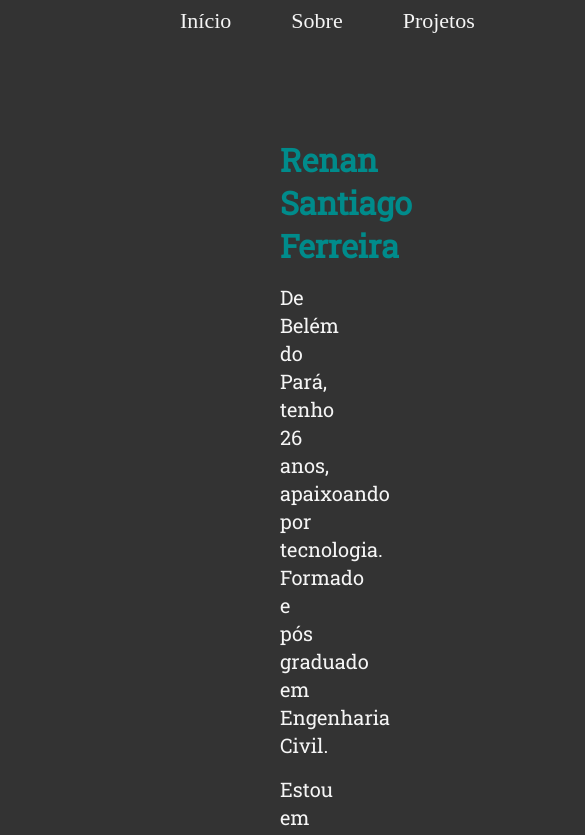
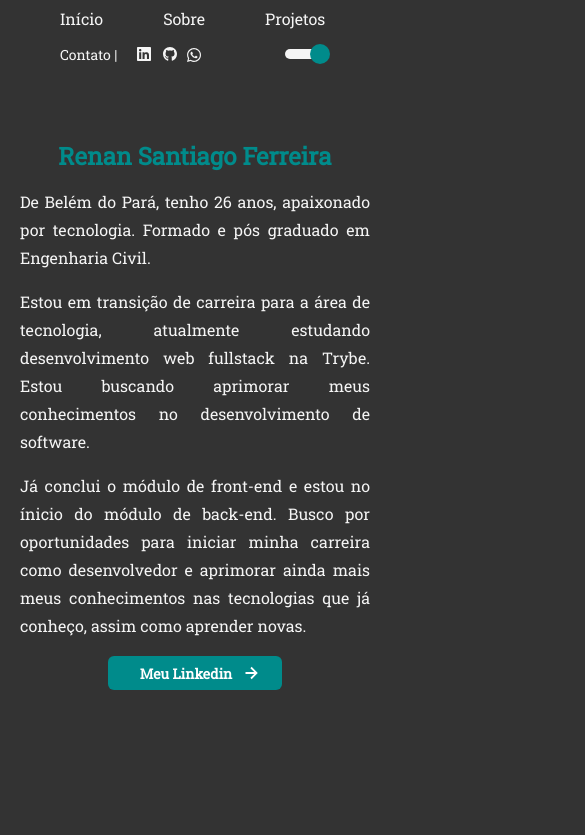
Before and after one commit to Renansf8/Renansf8.github.io, a React (Create React App) app in the folder portfolio/: page /sobre in a window 390 px wide. Shown: the top 835 px of the page, 585 px wide, since content can reach past the window. Built offline with nearby package versions, Linux system fonts and the light colour scheme.

Commit message:
Adiciona responsividade na pagina sobre

```diff
--- a/portfolio/src/components/Navbar/index.tsx
+++ b/portfolio/src/components/Navbar/index.tsx
@@ -2,7 +2,7 @@ import React, { useContext } from 'react';
 import Switch from 'react-switch';
 import { FaLinkedin, FaGithub, FaWhatsapp } from 'react-icons/fa';
 import { Link } from 'react-router-dom';
-import { NavBar, ContactContainer, NavContainer } from './styles';
+import { NavBar, ContactContainer, NavContainer, SwitchContainer } from './styles';
 import Tooltip from '../../components/Tooltip';
 import { TooltipTarget } from '../../components/Tooltip/styles';
 import { CenterContainer } from '../../components/Tooltip/styles';
@@ -51,6 +51,7 @@ const Navbar: React.FC<NavbarProps> = ({ swtichTheme }) => {
           <CenterContainer position="bottom"></CenterContainer>
         </Tooltip>
       </ContactContainer>
+      <SwitchContainer>
         <Switch
           onChange={swtichTheme}
           checked={title === 'dark'}
@@ -64,6 +65,7 @@ const Navbar: React.FC<NavbarProps> = ({ swtichTheme }) => {
           offHandleColor="#505152"
           onHandleColor={colors.primary}
         />
+      </SwitchContainer>
     </NavBar>
   );
 };
--- a/portfolio/src/components/Navbar/styles.ts
+++ b/portfolio/src/components/Navbar/styles.ts
@@ -7,17 +7,42 @@ export const NavBar = styled.nav`
   padding: 8px;
   padding-left: 120px;
   padding-right: 40px;
+
+  @media screen and (max-width: 1000px) and (min-width: 500px) {
+    display: flex;
+    max-width: 900px;
+    margin: 0 auto;
+    padding-left: 0;
+  }
+
+  @media screen and (max-width: 500px) {
+    display: flex;
+    flex-direction: column;
+    padding-left: 0;
+  }
 `;
 
 export const NavContainer = styled.div`
   a {
-    font-size: 22px;
+    font-size: 20px;
     margin-left: 60px;
     transition: all 0.2s;
   }
 
   a:hover {
     color: ${props => props.theme.colors.primary};
+  }
+
+  @media screen and (max-width: 1100px) and (min-width: 500px) {
+    a {
+      font-size: 18px;
+    }
+  }
+
+  @media screen and (max-width: 500px) {
+    a {
+      font-size: 16px;
+    }
   }
 `;
 
@@ -55,4 +80,43 @@ export const ContactContainer = styled.div`
   .whatsapp:hover {
     color: #00d600;
   }
+
+  @media screen and (max-width: 1100px) and (min-width: 500px) {
+    margin-left: 60px;
+
+    p {
+      font-size: 18px;
+      width: 80px;
+    }
+
+    svg {
+      width: 18px;
+    }
+  }
+
+  @media screen and (max-width: 500px) {
+    display: flex;
+    margin-left: 60px;
+    margin-top: 16px;
+
+    p {
+      font-size: 14px;
+    }
+
+    svg {
+      width: 14px;
+      margin-top: -4px;
+    }
+  }
 `;
+
+export const SwitchContainer = styled.div`
+  @media screen and (max-width: 1100px) and (min-width: 500px) {
+    margin-left: 0;
+  }
+
+  @media screen and (max-width: 500px) {
+    margin-left: 280px;
+    margin-top: -34px;
+  }
+`;
--- a/portfolio/src/pages/About/index.tsx
+++ b/portfolio/src/pages/About/index.tsx
@@ -9,7 +9,7 @@ const About: React.FC = () => {
         <article>
           <h1>Renan Santiago Ferreira</h1>
           <p>
-            De Belém do Pará, tenho 26 anos, apaixoando por tecnologia. Formado e pós
+            De Belém do Pará, tenho 26 anos, apaixonado por tecnologia. Formado e pós
             graduado em Engenharia Civil.
           </p>
           <p>
--- a/portfolio/src/pages/About/styles.ts
+++ b/portfolio/src/pages/About/styles.ts
@@ -40,4 +40,21 @@ export const AboutSection = styled.section`
       margin-left: 8px;
     }
   }
+
+  @media screen and (max-width: 1000px) and (min-width: 460px) {
+    margin: 40px 20px;
+  }
+
+  @media screen and (max-width: 460px) {
+    margin: 40px 20px;
+
+    h1 {
+      font-size: 24px;
+      text-align: center;
+    }
+
+    p {
+      font-size: 16px;
+    }
+  }
 `;
--- a/portfolio/src/pages/Projects/styles.ts
+++ b/portfolio/src/pages/Projects/styles.ts
@@ -15,6 +15,7 @@ export const ProjectsList = styled.div`
   h3 {
     text-align: center;
     margin-top: 16px;
+    font-size: 22px;
   }
 
   p {
@@ -27,11 +28,12 @@ export const ProjectCard = styled.div`
   width: 540px;
   background-color: ${props => props.theme.colors.secundary};
   margin: 16px 0;
-  padding: 8px;
+  padding: 12px;
   display: flex;
   flex-direction: column;
   align-items: center;
   border-radius: 6px;
+  font-size: 14px;
 
   h3 {
     color: ${props => props.theme.colors.primary};
--- a/portfolio/src/styles/GlobalStyles.ts
+++ b/portfolio/src/styles/GlobalStyles.ts
@@ -12,7 +12,7 @@ export const GlobalStyles = createGlobalStyle`
     color: ${props => props.theme.colors.text};
   }
 
-  border-style, p, input, textarea, select, button, h1, h2, h3, h4, h5, h6 {
+  border-style, p, a, input, textarea, select, button, h1, h2, h3, h4, h5, h6 {
     font-family: 'Roboto Slab', serif;
   }
 
```
Lines whose indentation alone changed are shown as unchanged.
